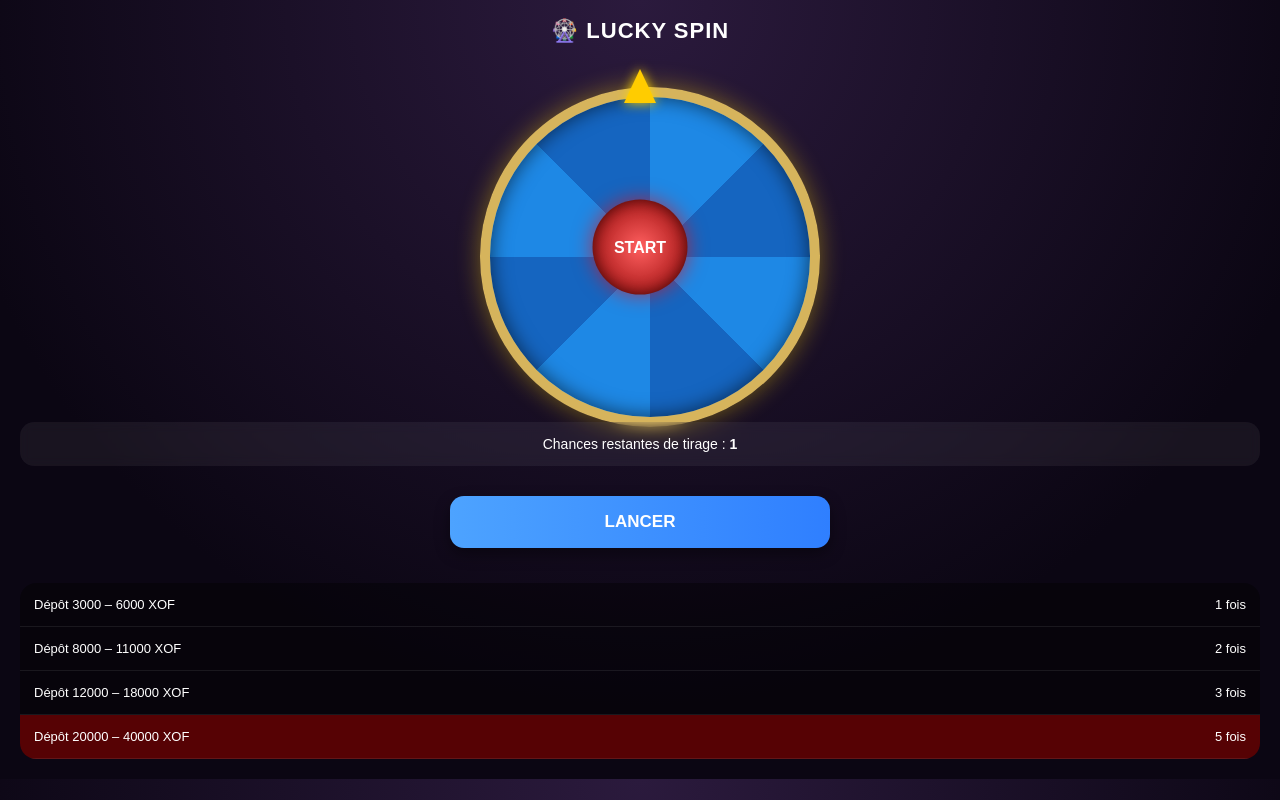
After one commit to fredogary7-rgb/Youki, a Flask app: page /lucky-spin in a window 1280 px wide. The commit adds this page. Run offline with Flask 3, Linux system fonts and the light colour scheme; the visitor is signed in with stand-in values (Sample User, id 1).

```diff
--- a/app.py
+++ b/app.py
@@ -1,18 +1,21 @@
+from flask_login import LoginManager, UserMixin, login_user, logout_user, login_required, current_user
 import os
 from werkzeug.utils import secure_filename
 from functools import wraps
 from flask import Flask, render_template, request, redirect, url_for, flash, session
-from datetime import datetime, timedelta
+from datetime import datetime
 from flask_sqlalchemy import SQLAlchemy
 from sqlalchemy import func
 import uuid
-
+from datetime import datetime, timedelta
 app = Flask(__name__, template_folder="templates", static_folder="static")
 app.secret_key = "ma_cle_ultra_secrete"
 
+login_manager = LoginManager()
+login_manager.init_app(app)
+
 UPLOAD_FOLDER = "static/vlogs"
 os.makedirs(UPLOAD_FOLDER, exist_ok=True)
-
 # URL PostgreSQL (Neon)
 DATABASE_URL = "postgresql://neondb_owner:npg_NYzc6Ap8gHah@ep-tiny-moon-abgyer8p-pooler.eu-west-2.aws.neon.tech/neondb?sslmode=require"
 
@@ -44,26 +47,53 @@ def add_reference_column():
         """))
         conn.commit()
     print("✅ Colonne 'reference' ajoutée si elle n'existait pas.")
-class User(db.Model):
+
+class User(db.Model, UserMixin):
     id = db.Column(db.Integer, primary_key=True)
-    uid = db.Column(db.String(50), unique=True, nullable=False, default=lambda: str(uuid.uuid4()))
+
+    # =====================
+    # Identifiants
+    # =====================
+    uid = db.Column(
+        db.String(50),
+        unique=True,
+        nullable=False,
+        default=lambda: str(uuid.uuid4())
+    )
 
     phone = db.Column(db.String(30), unique=True, nullable=False)
     password = db.Column(db.String(120), nullable=False)
 
-    parrain = db.Column(db.String(30), nullable=True)   # 🔥 colonne correcte
+    # =====================
+    # Parrainage
+    # =====================
+    parrain = db.Column(db.String(30), nullable=True)
     commission_total = db.Column(db.Float, default=0.0)
 
+    # =====================
+    # Portefeuille
+    # =====================
     wallet_country = db.Column(db.String(50))
     wallet_operator = db.Column(db.String(50))
     wallet_number = db.Column(db.String(30))
 
+    # =====================
+    # Soldes
+    # =====================
     solde_total = db.Column(db.Float, default=0.0)
     solde_depot = db.Column(db.Float, default=0.0)
     solde_parrainage = db.Column(db.Float, default=0.0)
     solde_revenu = db.Column(db.Float, default=0.0)
+
     premier_depot = db.Column(db.Boolean, default=False)
 
+    # =====================
+    # Lucky Spin
+    # =====================
+    spin_chances = db.Column(db.Integer, default=1)
+    last_spin_gain = db.Column(db.Float, default=0.0)
+
+    # =====================
     date_creation = db.Column(db.DateTime, default=datetime.utcnow)
 
 class Depot(db.Model):
@@ -194,6 +224,33 @@ def verifier_investissements(phone):
 
             db.session.commit()
 
+
+import random
+
+@login_manager.user_loader
+def load_user(user_id):
+    return db.session.get(User, int(user_id))
+# --------------------------
+# Fonction de tirage pondéré
+# --------------------------
+def weighted_choice():
+    gains = [
+        (3000, 10),
+        (5400, 7),
+        (7200, 6),
+        (12000, 5),
+        (22800, 4),
+        (52800, 1.5),
+        (112800, 1),
+        (532800, 0.1)
+    ]
+
+    pool = []
+    for gain, weight in gains:
+        pool.extend([gain] * int(weight * 10))
+    return random.choice(pool)
+
+
 @app.cli.command("init-db")
 def init_db():
     db.create_all()
@@ -248,6 +305,8 @@ def inscription_page():
     # 🔥 Passe le code au HTML
     return render_template("inscription.html", code_ref=code_ref)
 
+from flask_login import login_user
+
 @app.route("/connexion", methods=["GET", "POST"])
 def connexion_page():
     if request.method == "POST":
@@ -269,7 +328,8 @@ def connexion_page():
             flash("❌ Mot de passe incorrect.", "danger")
             return redirect(url_for("connexion_page"))
 
-        session["phone"] = user.phone
+        # ✅ CONNEXION FLASK-LOGIN
+        login_user(user)
 
         flash("Connexion réussie ✅", "success")
         return redirect(url_for("dashboard_page"))
@@ -572,6 +632,7 @@ def retrait_page():
         solde_retraitable=solde_retraitable
     )
 
+
 @app.route("/retrait/confirmation/<int:montant>", methods=["GET", "POST"])
 @login_required
 def retrait_confirmation_page(montant):
@@ -635,6 +696,54 @@ def retrait_confirmation_page(montant):
         net=net,
         user=user
     )
+
+from flask_login import login_required, current_user
+from flask import request, render_template, flash
+
+@login_manager.user_loader
+def load_user(user_id):
+    return db.session.get(User, int(user_id))
+
+
+@app.route("/lucky-spin", methods=["GET", "POST"])
+@login_required
+def lucky_spin():
+
+    # Sécurisation des valeurs
+    if current_user.spin_chances is None:
+        current_user.spin_chances = 1
+
+    if current_user.solde_total is None:
+        current_user.solde_total = 0
+
+    if current_user.solde_revenu is None:
+        current_user.solde_revenu = 0
+
+    # Déjà joué
+    if current_user.spin_chances <= 0:
+        db.session.commit()
+        flash("❌ Vous avez déjà participé au Lucky Spin", "danger")
+        return render_template("lucky_spin.html", blocked=True)
+
+    # Action POST (spin)
+    if request.method == "POST":
+        gain = weighted_choice()
+
+        current_user.solde_revenu += gain
+        current_user.spin_chances = 0
+
+        db.session.commit()
+
+        flash(f"🎉 Félicitations ! Vous avez gagné {gain} XOF", "success")
+        return render_template(
+            "lucky_spin.html",
+            result=gain,
+            blocked=True
+        )
+
+    # GET normal
+    db.session.commit()
+    return render_template("lucky_spin.html", blocked=False)
 
 @app.route("/profile")
 @login_required
--- a/templates/dashboard.html
+++ b/templates/dashboard.html
@@ -186,7 +186,7 @@
             Aide
         </div>
 
-        <div class="icon-item" onclick="location.href='/annonce'">
+        <div class="icon-item" onclick="location.href='/lucky-spin'">
             <i class="fa-solid fa-circle-check"></i>
             Cadeaux
         </div>
--- /dev/null
+++ b/templates/lucky_spin.html
@@ -0,0 +1,216 @@
+<!DOCTYPE html>
+<html lang="fr">
+<head>
+<meta charset="UTF-8">
+<meta name="viewport" content="width=device-width, initial-scale=1.0">
+<title>Lucky Spin</title>
+
+<style>
+body{
+    background:
+        radial-gradient(circle at top, #2b1a3d, #0b0613 70%);
+    font-family:'Poppins', Arial, sans-serif;
+    color:white;
+    text-align:center;
+    margin:0;
+    padding:0;
+}
+
+/* ===== HEADER ===== */
+.header{
+    padding:18px;
+    font-size:22px;
+    font-weight:700;
+    letter-spacing:1px;
+}
+
+/* ===== WHEEL ===== */
+.wheel-container{
+    position:relative;
+    width:320px;
+    height:320px;
+    margin:25px auto 10px;
+}
+
+.wheel{
+    width:100%;
+    height:100%;
+    border-radius:50%;
+    border:10px solid #d6b45c;
+    background:conic-gradient(
+        #1e88e5 0deg 45deg,
+        #1565c0 45deg 90deg,
+        #1e88e5 90deg 135deg,
+        #1565c0 135deg 180deg,
+        #1e88e5 180deg 225deg,
+        #1565c0 225deg 270deg,
+        #1e88e5 270deg 315deg,
+        #1565c0 315deg 360deg
+    );
+    box-shadow:
+        0 0 25px rgba(255,215,0,.4),
+        inset 0 0 20px rgba(0,0,0,.6);
+    transition:transform 4s cubic-bezier(.17,.67,.25,1);
+}
+
+/* ===== POINTER ===== */
+.pointer{
+    width:0;
+    height:0;
+    border-left:16px solid transparent;
+    border-right:16px solid transparent;
+    border-bottom:34px solid #ffcc00;
+    position:absolute;
+    top:-18px;
+    left:50%;
+    transform:translateX(-50%);
+    z-index:20;
+    filter:drop-shadow(0 0 6px #ffd700);
+}
+
+/* ===== CENTER GEM ===== */
+.center-btn{
+    position:absolute;
+    top:50%;
+    left:50%;
+    transform:translate(-50%,-50%);
+    background:radial-gradient(circle, #ff5f5f, #8b0000);
+    width:95px;
+    height:95px;
+    border-radius:50%;
+    display:flex;
+    align-items:center;
+    justify-content:center;
+    font-weight:800;
+    font-size:16px;
+    color:white;
+    z-index:10;
+    box-shadow:
+        inset 0 0 15px rgba(0,0,0,.6),
+        0 0 20px rgba(255,0,0,.6);
+}
+
+/* ===== INFO BOX ===== */
+.info-box{
+    margin:15px 20px;
+    background:rgba(255,255,255,.06);
+    padding:14px;
+    border-radius:14px;
+    font-size:14px;
+    backdrop-filter:blur(6px);
+}
+
+/* ===== SPIN BUTTON ===== */
+.spin-btn{
+    width:90%;
+    max-width:380px;
+    margin:15px auto;
+    padding:16px;
+    background:linear-gradient(90deg,#4da3ff,#2f7fff);
+    border:none;
+    font-size:17px;
+    font-weight:700;
+    border-radius:14px;
+    cursor:pointer;
+    color:white;
+    box-shadow:0 6px 15px rgba(0,0,0,.4);
+}
+
+/* ===== BLOCKED ===== */
+.blocked{
+    color:#ff6b6b;
+    font-weight:bold;
+    margin-top:15px;
+}
+
+/* ===== RESULT ===== */
+.result{
+    margin-top:15px;
+    font-size:20px;
+    color:#ffd700;
+    font-weight:700;
+}
+
+/* ===== TABLE ===== */
+.table{
+    margin:20px;
+    border-radius:16px;
+    overflow:hidden;
+    background:rgba(0,0,0,.4);
+}
+
+.row{
+    display:flex;
+    justify-content:space-between;
+    padding:14px;
+    border-bottom:1px solid rgba(255,255,255,.08);
+}
+
+.row.red{
+    background:rgba(139,0,0,.6);
+}
+
+.row span{
+    font-size:13px;
+}
+</style>
+
+</head>
+
+<body>
+
+<div class="header">🎡 LUCKY SPIN</div>
+
+<div class="wheel-container">
+    <div class="pointer"></div>
+    <div id="wheel" class="wheel"></div>
+    <div class="center-btn">START</div>
+</div>
+
+<div class="info-box">
+    Chances restantes de tirage :
+    <strong>{{ current_user.spin_chances }}</strong>
+</div>
+
+{% if not blocked %}
+<form method="POST" onsubmit="spinWheel()">
+    <button class="spin-btn">LANCER</button>
+</form>
+{% else %}
+<div class="blocked">⛔ Vous avez déjà utilisé votre Lucky Spin</div>
+{% endif %}
+
+{% if result %}
+<div class="result">🎉 Gain : {{ result }} XOF</div>
+{% endif %}
+
+<!-- ===== CONDITIONS ===== -->
+<div class="table">
+    <div class="row">
+        <span>Dépôt 3000 – 6000 XOF</span>
+        <span>1 fois</span>
+    </div>
+    <div class="row">
+        <span>Dépôt 8000 – 11000 XOF</span>
+        <span>2 fois</span>
+    </div>
+    <div class="row">
+        <span>Dépôt 12000 – 18000 XOF</span>
+        <span>3 fois</span>
+    </div>
+    <div class="row red">
+        <span>Dépôt 20000 – 40000 XOF</span>
+        <span>5 fois</span>
+    </div>
+</div>
+
+<script>
+function spinWheel(){
+    const wheel = document.getElementById("wheel");
+    const rotation = 360 * 7 + Math.floor(Math.random() * 360);
+    wheel.style.transform = `rotate(${rotation}deg)`;
+}
+</script>
+
+</body>
+</html>
--- a/templates/profile.html
+++ b/templates/profile.html
@@ -229,7 +229,7 @@
     <!-- NAVIGATION DU BAS -->
     <div class="bottom-nav">
         <a href="/dashboard"><i class="fa-solid fa-house"></i>Maison</a>
-        <a href="/investissements"><i class="fa-solid fa-box"></i>Produits</a>
+        <a href="/produits_rapide"><i class="fa-solid fa-box"></i>Produits</a>
         <a href="/team"><i class="fa-solid fa-users"></i>Équipe</a>
         <a href="/profile"><i class="fa-solid fa-user"></i>Moi</a>
     </div>
--- a/templates/retrait.html
+++ b/templates/retrait.html
@@ -144,7 +144,7 @@ input{
     </div>
 
     <div class="solde">
-        <span>XOF</span> {{ "{:,.0f}".format(solde_total).replace(",", " ") }}
+        <span>XOF</span> {{ "{:,.0f}".format(user.solde_revenu).replace(",", " ") }}
     </div>
 
     <div class="sous-solde">Solde du compte</div>
--- a/templates/team.html
+++ b/templates/team.html
@@ -282,7 +282,7 @@ body{
 <!-- NAVIGATION -->
 <div class="bottom-nav">
     <a href="/dashboard"><i class="fa-solid fa-house"></i>Maison</a>
-    <a href="/investissements"><i class="fa-solid fa-box"></i>Projet</a>
+    <a href="/produits_rapide"><i class="fa-solid fa-box"></i>Projet</a>
     <a href="/team"><i class="fa-solid fa-users"></i>Équipe</a>
     <a href="/profile"><i class="fa-solid fa-user"></i>Le mien</a>
 </div>
```
Also changed, not shown: migrations/versions/d16fef35125b_init.py (deleted, +0 -112 lines), templates/retrait_confirmation.html (added, +141 -0 lines), templates/retrait_confirmation_loading.html (added, +55 -0 lines).
